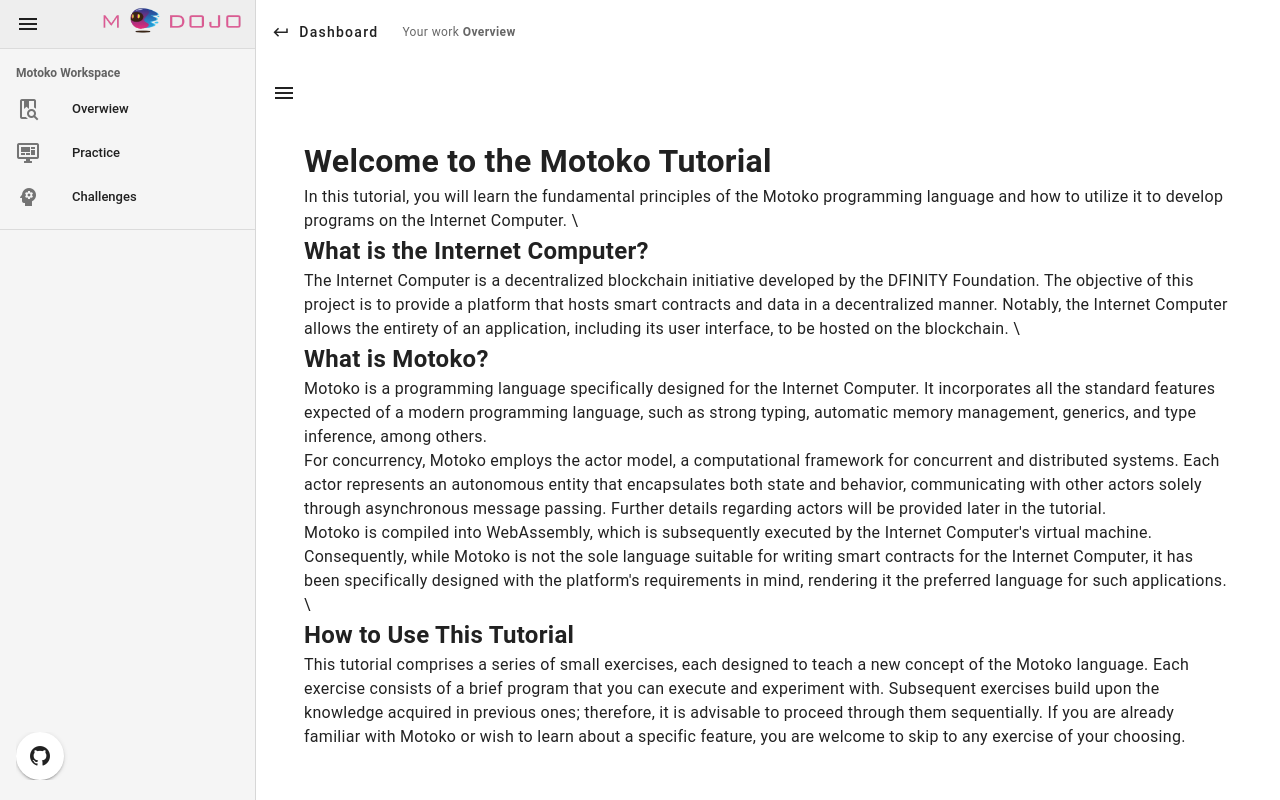
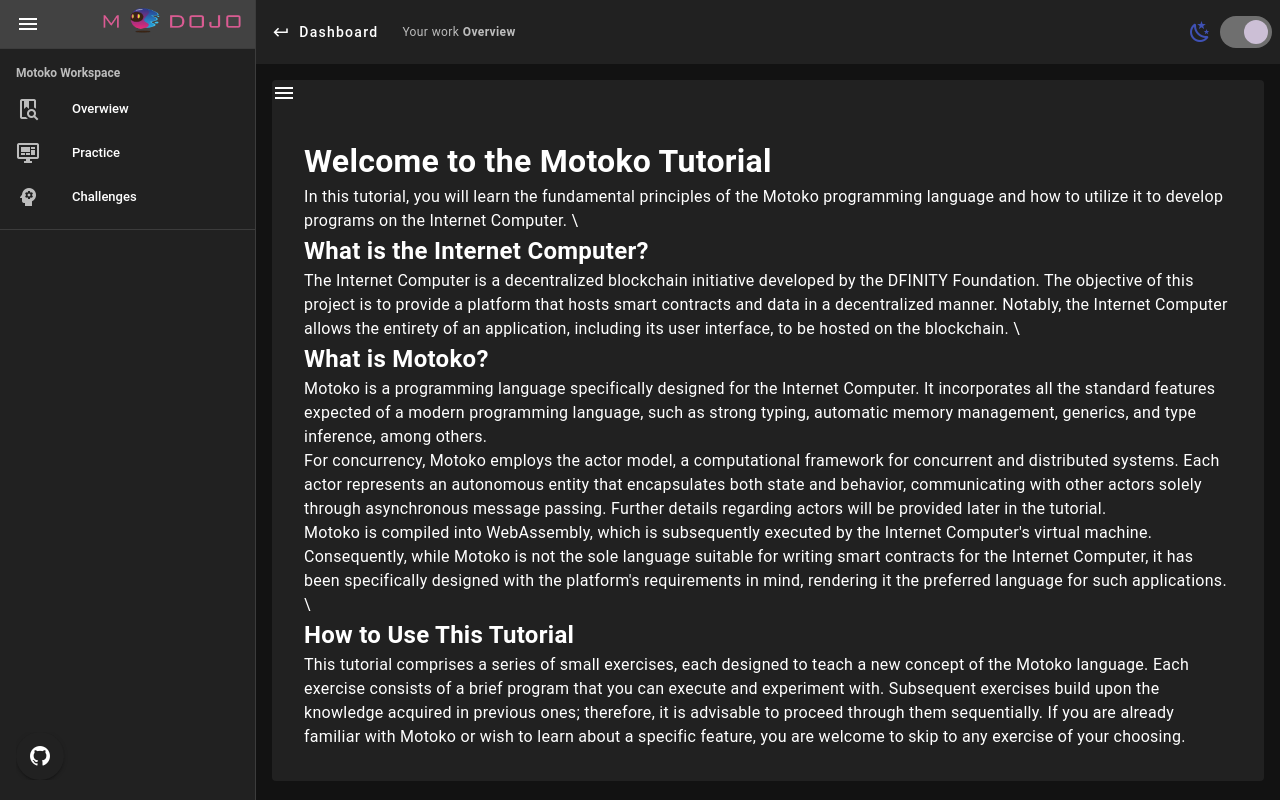
Before and after one commit to labturna/modojo, a Vue app: page /overview in a window 1280 px wide. Built offline with nearby package versions, Linux system fonts and the light colour scheme.

Commit message:
Added dark mode

```diff
--- a/src/App.vue
+++ b/src/App.vue
@@ -16,6 +16,19 @@
             >{{ appBarHeader }}
             <span class="font-weight-bold">{{ currentRootName }}</span>
           </span>
+
+          <v-spacer></v-spacer>
+          <div class="mr-2">
+            <v-icon v-if="isDarkMode" color="indigo">mdi-weather-night</v-icon>
+            <v-icon v-else color="orange">mdi-weather-sunny</v-icon>
+          </div>
+          <v-switch
+           @change="toggleTheme"
+            v-model="isDarkMode"
+            hide-details
+            inset
+            class="mr-2"
+          ></v-switch>
         </v-app-bar>
 
         <router-view></router-view>
@@ -39,14 +52,15 @@
       appBarHeader: "Your work",
       navGoHomeIcon: "mdi-keyboard-return",
       navGoHomeName: "Dashboard",
-      defaultPath: '/overview'
+      defaultPath: "/overview",
+      isDarkMode: true,
     };
   },
   components: { NavigationBar },
   watch: {
     $route(to, from) {
-      if(this.getCurrentRootMethod() === '/') {
-      this.redirectToResourcePage(this.defaultPath);
+      if (this.getCurrentRootMethod() === "/") {
+        this.redirectToResourcePage(this.defaultPath);
       }
       this.$store.dispatch("setCurrentRoot", to.name);
     },
@@ -54,6 +68,9 @@
   methods: {
     redirect() {
       this.redirectToResourcePage(this.defaultPath);
+    },
+    toggleTheme() {
+      this.$vuetify.theme.global.name = this.isDarkMode ? 'dark' : 'light';
     },
   },
 };
--- a/src/components/NavigationBar.vue
+++ b/src/components/NavigationBar.vue
@@ -97,9 +97,9 @@
 </script>
 
 <style scoped>
-.nav-bg-color {
+/* .nav-bg-color {
   background-color: #f5f5f5 !important;
-}
+} */
 .v-navigation-drawer .v-spacer {
   flex-grow: 1;
 }
--- a/src/pages/solutions.vue
+++ b/src/pages/solutions.vue
@@ -60,7 +60,6 @@
                     {{ item }}
                   </v-chip>
                 </v-card>
-
               </v-menu>
             </template>
           </v-card-item>
@@ -94,7 +93,7 @@
               the problem.
             </v-card-text>
 
-            <v-list>
+            <v-list v-if="currentChallenge?.hints?.length > 0">
               <v-list-item
                 v-for="(hint, i) in currentChallenge?.hints"
                 :key="i"
@@ -106,6 +105,10 @@
                 </v-card-text>
               </v-list-item>
             </v-list>
+
+            <v-card-text v-else class="font-weight-light font-italic">
+              <span>Not found hint!</span>
+            </v-card-text>
 
             <template v-slot:actions>
               <v-btn
@@ -140,7 +143,9 @@
             </v-card-text>
 
             <template v-slot:actions>
-              <v-btn text="COPY" @click="copyChallengeContent()"></v-btn>
+              <v-btn  @click="copyChallengeContent()">
+                COPY <v-icon class="mr-2 ml-1">mdi-content-copy</v-icon>
+              </v-btn>
             </template>
           </v-card>
         </v-dialog>
--- a/src/plugins/vuetify.js
+++ b/src/plugins/vuetify.js
@@ -13,6 +13,25 @@
 
 // https://vuetifyjs.com/en/introduction/why-vuetify/#feature-guides
 export default createVuetify({
+  theme: {
+    defaultTheme: 'dark',
+    themes: {
+      dark: {
+        colors: {
+          background: '#121212',
+          primary: '#BB86FC',
+          secondary: '#03DAC6',
+        },
+      },
+      light: {
+        colors: {
+          background: '#FFFFFF',
+          primary: '#1A73E8',
+          secondary: '#FF4081',
+        },
+      },
+    },
+  },
   components: {
     VTreeview,
   },
--- a/src/styles/settings.scss
+++ b/src/styles/settings.scss
@@ -72,7 +72,7 @@
   }
 
   h2 {
-    color: #3F51B5 !important;
+    color: #68ad63 !important;
     font-size: 1.2em;
   }
 
@@ -114,3 +114,35 @@
     }
   }
 }
+
+.markdownClass {
+  font-family: 'Courier New', Courier, monospace;
+  font-size: 16px;
+  line-height: 1.6;
+  padding: 20px;
+  border-radius: 8px;
+}
+
+.markdownClass code{
+  color:#fff;
+  background-color: #6142eb;
+  font-weight: bold;
+  font-size: 15px;
+}
+
+.markdownClass h1, .markdownClass h2, .markdownClass h3 {
+  color: #1e88e5;
+}
+
+.markdownClass p {
+  margin-bottom: 15px;
+}
+
+.markdownClass a {
+  color: #cff062;
+  text-decoration: none;
+}
+
+.markdownClass a:hover {
+  text-decoration: underline;
+}
```
Also changed, not shown: public/challenges/challenges.json (+12 -2 lines).
